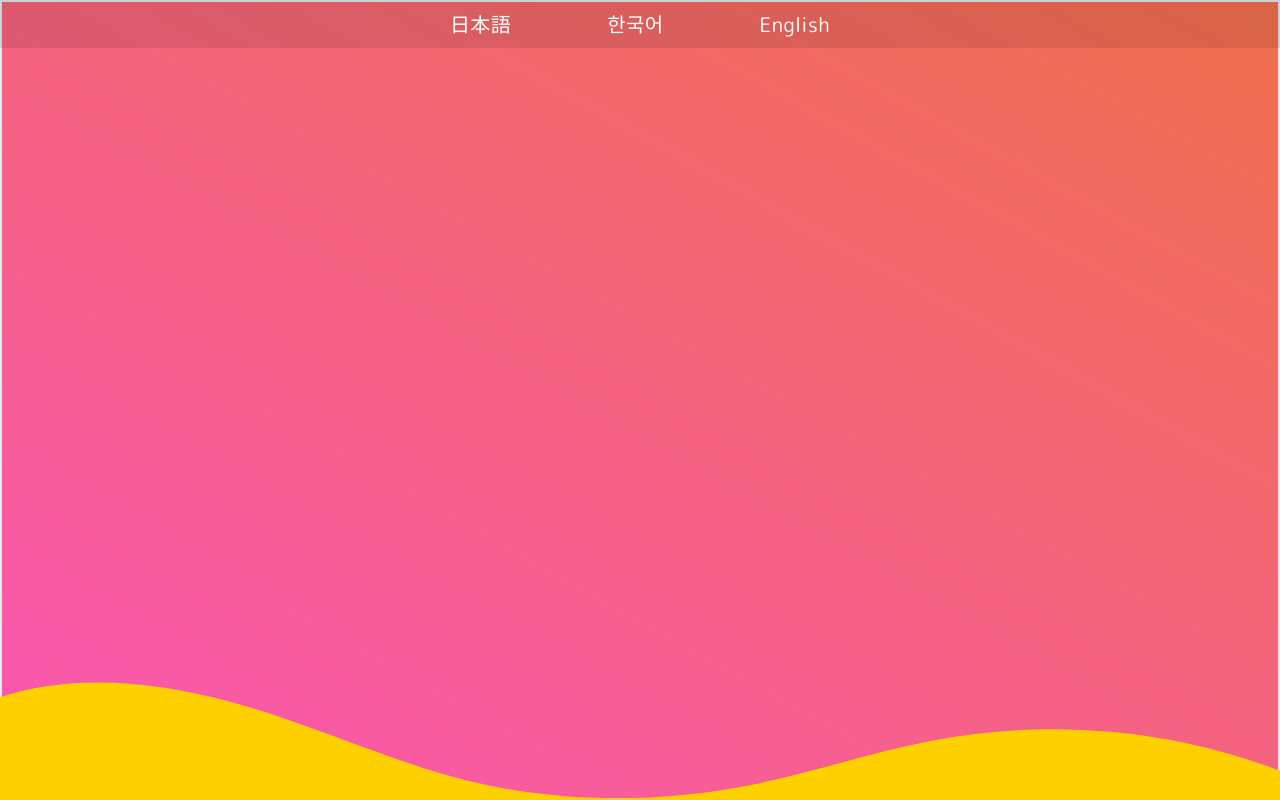
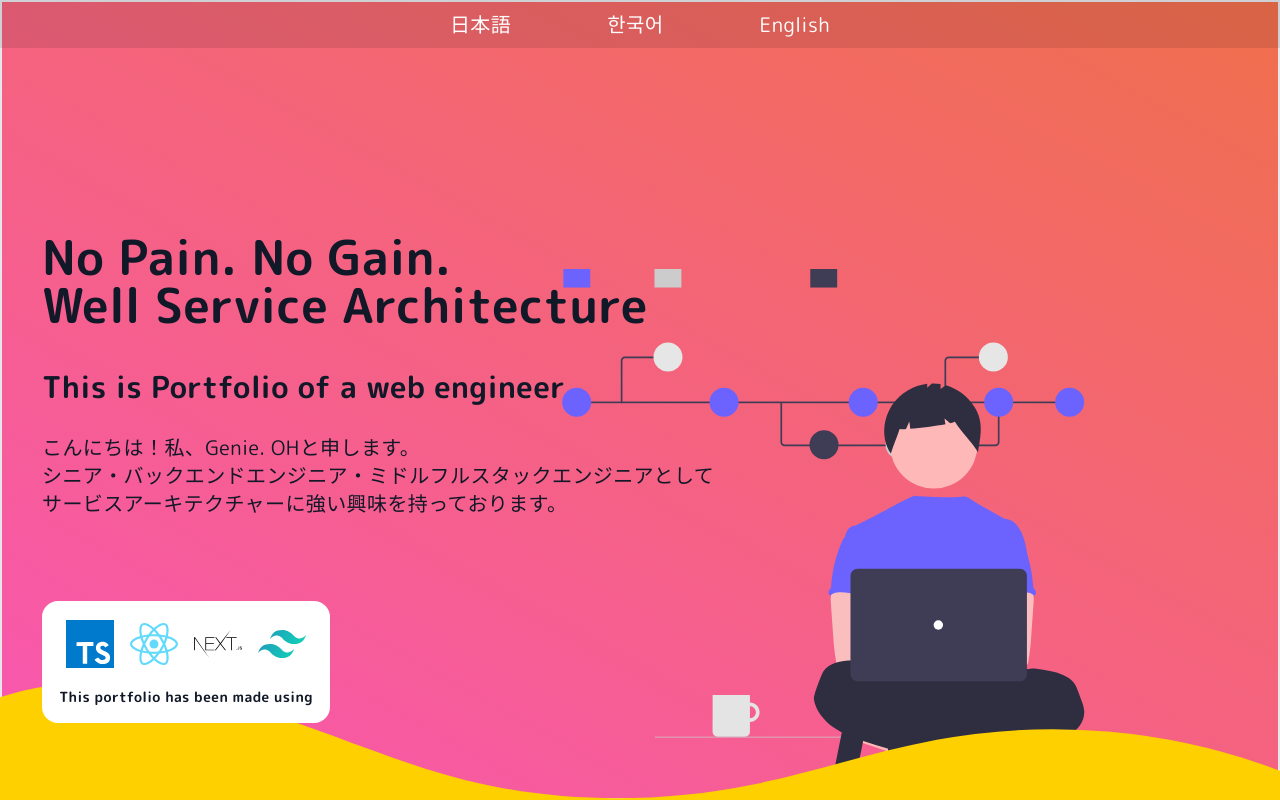
Before and after one commit to genie-oh/nextjs-portfolio, a Next.js app: page / in a window 1280 px wide. Shown: the top 800 px of the page. Built offline with nearby package versions, Linux system fonts and the light colour scheme.

Commit message:
mod: write top contents > components/SectionChild/Top.tsx

```diff
--- a/components/SectionChild/Top.tsx
+++ b/components/SectionChild/Top.tsx
@@ -7,6 +7,7 @@ import { languageList } from "../../datas/LanguageList";
 const Top = () => {
     return (
         <>
+            {/* i18n change link */}
             <div className="absolute top-0 left-0 flex items-center justify-end w-full h-10 bg-black lg:h-12 lg:justify-center bg-opacity-10">
                 {languageList.map((item, idx) => {
                     return (
@@ -18,6 +19,37 @@ const Top = () => {
                     );
                 })}
             </div>
+
+            {/* top contents */}
+            <div className="relative flex flex-col justify-start h-full pt-12 text-center xl:pt-40 xl:pl-10 xl:text-left xl:justify-center">
+                <h1 className="mb-5 text-2xl font-bold md:text-5xl md:mb-10">
+                    No Pain. No Gain. <br /> Well Service Architecture
+                </h1>
+                <h2 className="mb-3 text-lg font-semibold md:text-3xl md:mb-5">This is Portfolio of a web engineer</h2>
+                <p className="px-10 text-sm whitespace-pre-wrap md:px-0 md:text-xl">
+                    {i18nData({
+                        ja: "こんにちは！私、Genie. OHと申します。\nシニア・バックエンドエンジニア・ミドルフルスタックエンジニアとして\nサービスアーキテクチャーに強い興味を持っております。",
+                        ko: "반갑습니다! 저는 Genie. OH라고 합니다.\n시니어 백엔드 엔지니어 및 미들 풀스텍 엔지니어로써\n서비스 아키텍처에 큰 관심을 가지고 있습니다.",
+                        en: "Hello, I’m Genie, OH.\nI’m a senior back-end web engineer and middle full-stack engineer\nhaving interest of service architecture.",
+                    })}
+                </p>
+
+                <div className="absolute top-0 flex items-end justify-center w-full h-screen -left-12 xl:left-0 xl:justify-end">
+                    <img className="xl:m-32 h-1/2 xl:h-4/6" src="/img/common/top.svg" />
+                </div>
+
+                <div className="absolute right-0 z-50 w-16 p-2 text-center bg-white bottom-1 xl:relative xl:mt-20 rounded-l-2xl xl:bg-opacity-100 xl:w-72 xl:rounded-2xl">
+                    <div className="flex flex-col items-center justify-center mx-auto mb-2 xl:flex-row">
+                        <img className="w-8 m-2 xl:w-12" src="/img/common/logo_ts.svg" />
+                        <img className="w-8 m-2 xl:w-12" src="/img/common/logo_react.svg" />
+                        <img className="w-8 m-2 xl:w-12" src="/img/common/logo_nextjs.svg" />
+                        <img className="w-8 m-2 xl:w-12" src="/img/common/logo_tailwind.svg" />
+                    </div>
+                    <p className="text-sm font-bold">
+                        <span className="hidden xl:inline">This portfolio has been</span> made using
+                    </p>
+                </div>
+            </div>
         </>
     );
 };
```
